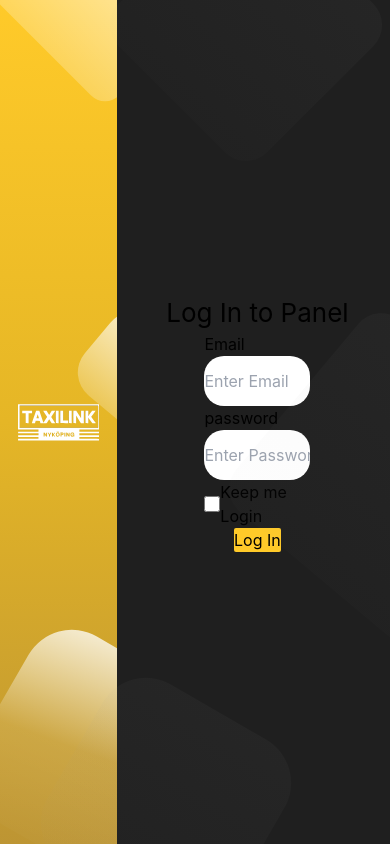
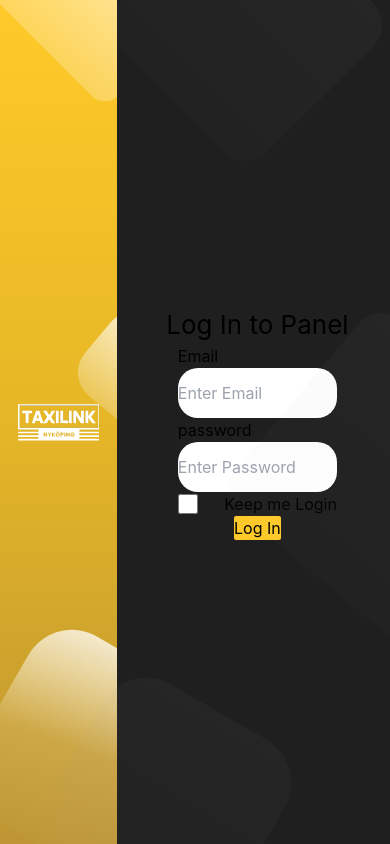
Before and after one commit to JawadSadiq01/TL-FE, a React (Vite) app: page / in a window 390 px wide. Built offline with nearby package versions, Linux system fonts and the light colour scheme.

Commit message:
api started

```diff
--- a/src/components/BgBox.tsx
+++ b/src/components/BgBox.tsx
@@ -3,10 +3,11 @@ import React  from 'react';
 interface BgBoxStyle {
   style: React.CSSProperties;
 }
+let boxNo = 1
 
 const BgBox = ({ style}:BgBoxStyle) => {
   return (
-    <div style={style}>
+    <div className={`$box`} style={style}>
     </div>
   );
 };
--- /dev/null
+++ b/src/components/index.ts
@@ -0,0 +1,2 @@
+export * from './BgBox'
+export * from './Button'
--- a/src/pages/login/style.scss
+++ b/src/pages/login/style.scss
@@ -50,3 +50,21 @@
         }
     }
     }
+@media (max-width:998px) {
+    .loginPage{
+        .loginForm{
+            form{
+                width: 50%;
+            }
+        }
+    }
+}
+@media (max-width:726px) {
+    .loginPage{
+        .loginForm{
+            form{
+                width: 60%;
+            }
+        }
+    }
+}
```
Also changed, not shown: 1 other file (tests, documents, lock files or other folders).
